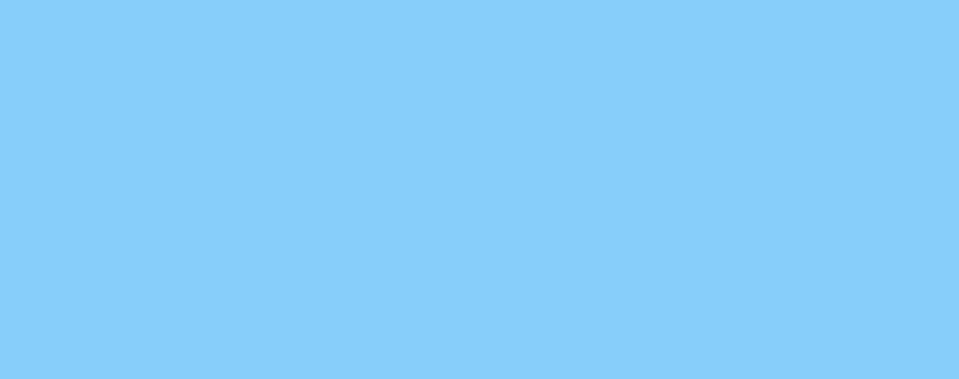
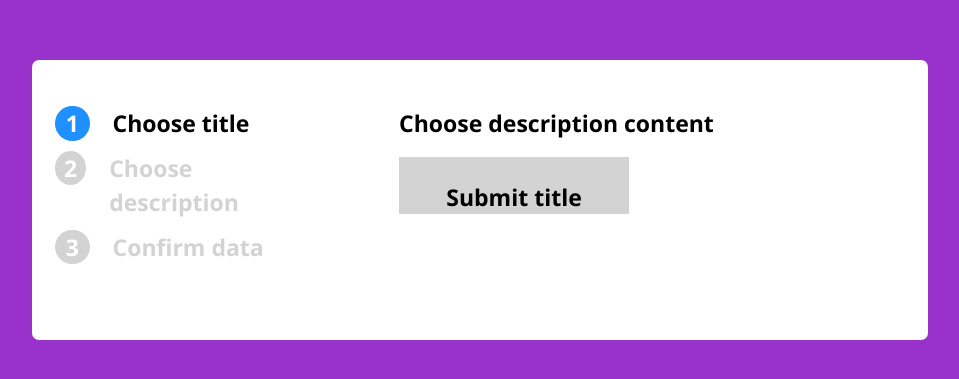
Before and after one commit to incredible92/reactLoops, a React (Create React App) app: page /loop1-step4 in a window 1280 px wide. Shown: the part 101-480 px from the top of the page, without its empty margins (160-1119 px from the left). Built offline with nearby package versions, Linux system fonts and the light colour scheme.

Commit message:
Add:loop1_step4

```diff
--- a/src/LoopRoutes.jsx
+++ b/src/LoopRoutes.jsx
@@ -4,6 +4,7 @@ import Folders from './components/LoopScreen/index'
 import Sort from './components/loop1/Step1/Sort'
 import Content from './components/loop1/Step2/Content'
 import Toggle from './components/loop1/Step3/Toggle'
+import Data from './components/loop1/Step4/Data'
 
 export default  () => (
     <Switch>
@@ -11,5 +12,6 @@ export default  () => (
       <Route path="/loop1-step1" component={Sort} />
       <Route path="/loop1-step2" component={Content} />
       <Route path="/loop1-step3" component={Toggle} />
+      <Route path="/loop1-step4" component={Data} />
     </Switch>
   )
--- a/src/components/loop1/Step3/Toggle.jsx
+++ b/src/components/loop1/Step3/Toggle.jsx
@@ -3,7 +3,8 @@ import React, { useState } from 'react'
 import './Toggle.scss'
 
  function Toggle() {
-    const[Toggle, setToggle] = useState(0)
+    const[Toggle, setToggle] = useState(false)
+
     const triggerSwitch = () => {
         setToggle( !Toggle )
     }
--- /dev/null
+++ b/src/components/loop1/Step4/Data.jsx
@@ -0,0 +1,38 @@
+import React from "react";
+
+import "./Data.scss";
+
+function Data() {
+  return (
+    <div>
+      <div class="container">
+        <div class="wrapper-1">
+          <div class="content">
+            <div class="one">1</div>
+            <span class="title">Choose title</span>
+          </div>
+
+          <div class="content">
+            <div class="two">2</div>
+            <span class="description">Choose description</span>
+          </div>
+
+          <div class="content">
+            <div class="three">3</div>
+            <span class="data">Confirm data</span>
+          </div>
+        </div>
+
+        <div class="wrapper-2">
+          <span class="choose">Choose description content</span>
+          <div class="submission">
+            {/* <span class="back">Back</span> */}
+            <span class="submit">Submit title</span>
+          </div>
+        </div>
+      </div>
+    </div>
+  );
+}
+
+export default Data;
--- /dev/null
+++ b/src/components/loop1/Step4/Data.scss
@@ -0,0 +1,104 @@
+html,
+body {
+  margin: 0;
+  padding: 0;
+  font-size: 23px;
+  background-color: #9932cc;
+  font-family: "Segoe UI", Tahoma, Geneva, Verdana, sans-serif;
+  font-weight: bold;
+}
+
+.container {
+  background-color: white;
+  width: 70vw;
+  height: 35vh;
+  margin: 0 auto;
+  margin-top: 7rem;
+  border-radius: 7px;
+}
+
+.container {
+  display: flex;
+}
+
+.wrapper-1 {
+  margin: 1rem;
+  padding-top: 1rem;
+  width: 50vw;
+}
+
+.content {
+  display: flex;
+  margin-bottom: 10px;
+}
+
+.one {
+  background-color: #1e90ff;
+  color: white;
+  border-radius: 50%;
+  width: 1.5rem;
+  height: 1.5rem;
+  text-align: center;
+}
+
+.two {
+  background-color: lightgrey;
+  color: white;
+  border-radius: 50%;
+  width: 1.5rem;
+  height: 1.5rem;
+  text-align: center;
+}
+
+.three {
+  background-color: lightgrey;
+  color: white;
+  border-radius: 50%;
+  width: 1.5rem;
+  height: 1.5rem;
+  text-align: center;
+}
+
+.wrapper-2 {
+  margin: 1rem;
+  padding-top: 1rem;
+  padding-left: 2rem;
+  width: 50vw;
+}
+
+.submission {
+  display: flex;
+  margin-right: 12rem;
+  padding-top: 0.7rem;
+}
+
+/* .back {
+  margin-right: 1rem;
+  background-color: lightgray;
+  width: 4rem;
+  height: 2.5rem;
+  text-align: center;
+  padding-top: 1rem;
+} */
+
+.submit {
+  background-color: lightgrey;
+  width: 10rem;
+  height: 2.5rem;
+  text-align: center;
+  padding-top: 1rem;
+}
+
+.title {
+  padding-left: 1rem;
+}
+
+.description {
+  padding-left: 1rem;
+  color: lightgrey;
+}
+
+.data {
+  padding-left: 1rem;
+  color: lightgrey;
+}
```
